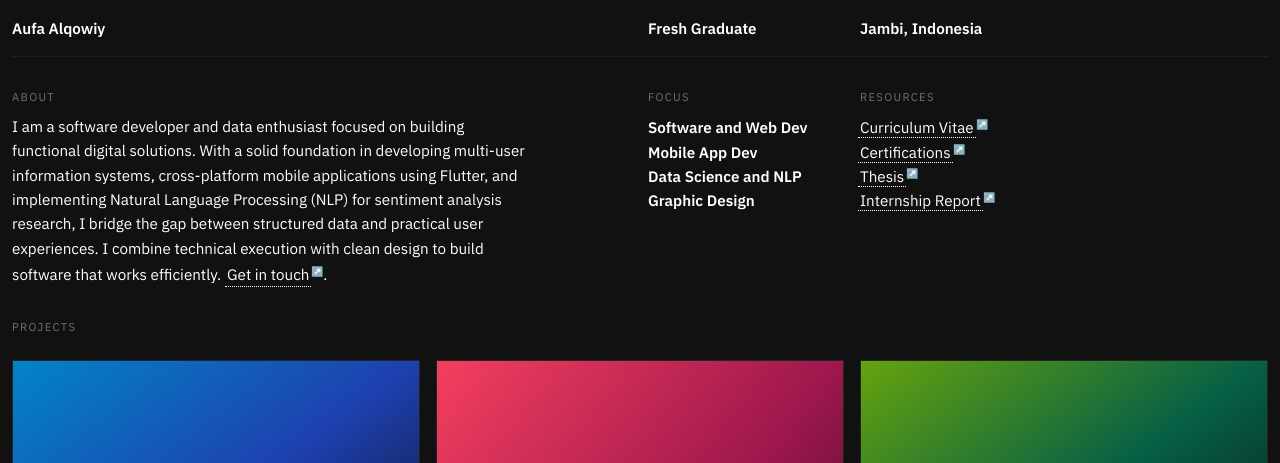
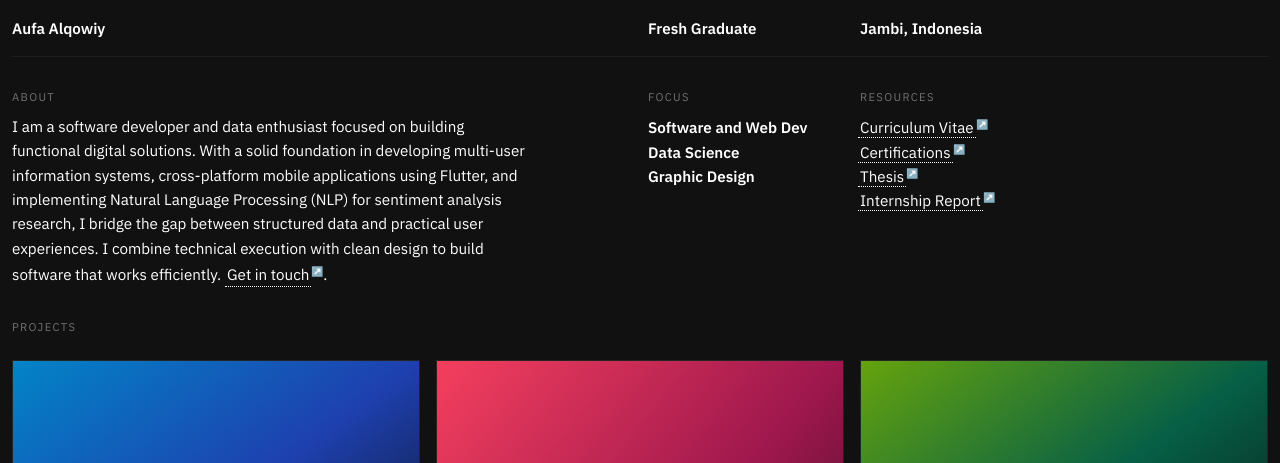
Before and after one commit to aufaalqowiy/aufaalqowiy.github.io, a plain HTML site: page index.html in a window 1280 px wide. Shown: the top 463 px of the page. Drawn offline with nearby package versions, Linux system fonts and the light colour scheme.

Commit message:
Add files via upload

```diff
--- a/index.html
+++ b/index.html
@@ -97,8 +97,7 @@
           <p class="text-white opacity-40 caption mb-2">Focus</p>
           <span class="translate-x-[-2px]">
             <p class="font-bold px-[2px]">Software and Web Dev</p>
-            <p class="font-bold px-[2px]">Mobile App Dev</p>
-            <p class="font-bold px-[2px]">Data Science and NLP</p>
+            <p class="font-bold px-[2px]">Data Science</p>
             <p class="font-bold px-[2px]">Graphic Design</p>
           </span>
         </span>
```
